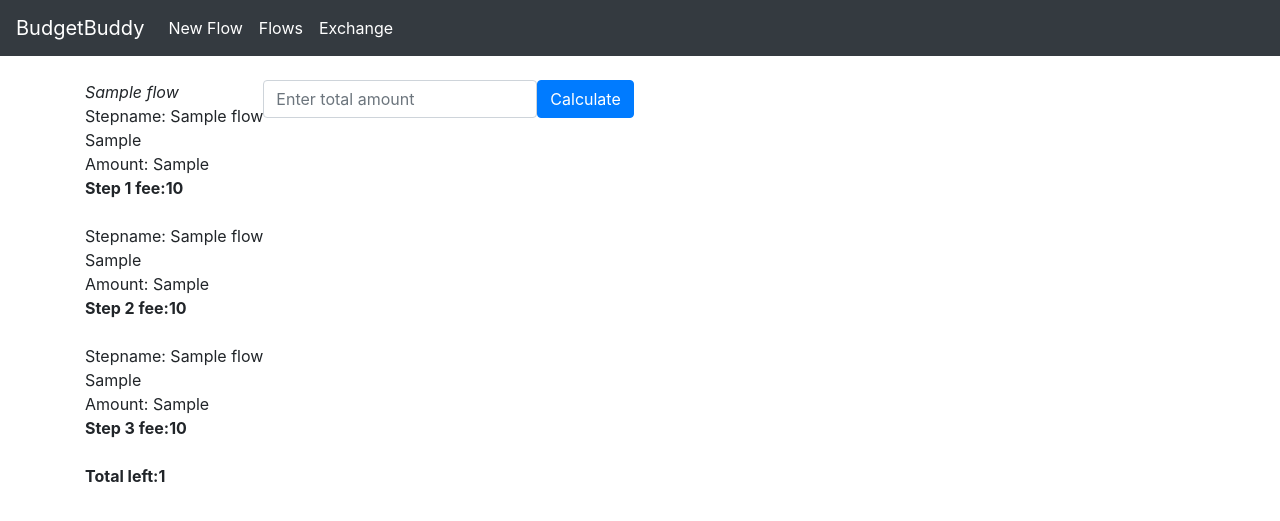
After one commit to angelika-mamchych/BudgetBuddy, a Flask app: template templates/flows_compare.html in a window 1280 px wide. The commit adds this page. Shown: the top 521 px of the page. Run offline with Flask 2, Linux system fonts and the light colour scheme; the template is opened without the code that fills it: most values are stand-ins (such as "Sample title", 1, 10 or a date in 2020); some libraries are stand-ins or nearby versions.

Commit message:
Add checkboxes, can compare flows and calculate all of them (#16)
* Add checkboxes, can compare flows and calculate all of them

* Delete no relevant code

```diff
--- a/app.py
+++ b/app.py
@@ -112,5 +112,62 @@ def show_flows():
     return render_template("show_flows.html", flows=flows)
 
 
+@app.route("/flows_compare", methods=['GET'])
+def flows_compare():
+    ids = request.args.getlist('ids')
+    cur = mysql.connection.cursor()
+    cur.execute('SELECT * FROM results where id IN ({})'.format(", ".join(ids)))
+    flows = cur.fetchall()
+    return render_template("flows_compare.html", flows=flows)
+
+
+@app.route("/flows_compare", methods=['POST'])
+def flow_compare_result():
+    ids = request.args.getlist('ids')
+    cur = mysql.connection.cursor()
+    cur.execute('SELECT * FROM results where id IN ({})'.format(", ".join(ids)))
+    flows = cur.fetchall()
+    total_amount = float(request.form['totalamount'].strip())
+    total_lefts = []
+    step_one_fees = []
+    step_two_fees = []
+    step_three_fees = []
+    for flow in flows:
+        fee = 0
+        if flow['steptype1'].lower() == 'percent':
+            step1_fee = total_amount * flow['amount1'] / 100
+            fee += step1_fee
+        else:
+            step1_fee = flow['amount1']
+            fee += flow['amount1']
+
+        if flow['steptype2'] == 'percent':
+            step2_fee = (total_amount - fee) * flow['amount2'] / 100
+            fee += step2_fee
+        else:
+            step2_fee = flow['amount2']
+            fee += flow['amount2']
+
+        if flow['steptype3'] == 'percent':
+            step3_fee = (total_amount - fee) * flow['amount3'] / 100
+            fee += step3_fee
+        else:
+            step3_fee = flow['amount3']
+            fee += flow['amount3']
+        total_left = total_amount - fee
+        total_lefts.append(round(total_left, 2))
+        step_one_fees.append(round(step1_fee, 2))
+        step_two_fees.append(round(step2_fee, 2))
+        step_three_fees.append(round(step3_fee, 2))
+    return render_template(
+        "flows_compare.html",
+        flows=flows,
+        step_one_fees=step_one_fees,
+        step_two_fees=step_two_fees,
+        step_three_fees=step_three_fees,
+        total_lefts=total_lefts
+    )
+
+
 if __name__ == "__main__":
     app.run()
--- /dev/null
+++ b/templates/flows_compare.html
@@ -0,0 +1,51 @@
+{% extends "layout.html" %}
+
+{% block body %}
+{% for flow in flows %}
+    <div style="float: left">
+        <br>
+        <i>{{ flow.flowname }}</i>
+        <div>Stepname: {{ flow.stepname1 }}</div>
+        <div>{{ flow.steptype1 }}</div>
+        <div>Amount: {{ flow.amount1 }}</div>
+        {% if step_one_fees %}
+        <div><b>Step 1 fee:{{ step_one_fees[loop.index0] }}</b></div>
+        {% endif %}
+        <br>
+        <div>Stepname: {{ flow.stepname2 }}</div>
+        <div>{{ flow.steptype2 }}</div>
+        <div>Amount: {{ flow.amount2 }}</div>
+        {% if step_two_fees %}
+        <div><b>Step 2 fee:{{ step_two_fees[loop.index0] }}</b></div>
+        {% endif %}
+        <br>
+        <div>Stepname: {{ flow.stepname3 }}</div>
+        <div>{{ flow.steptype3 }}</div>
+        <div>Amount: {{ flow.amount3 }}</div>
+        {% if step_three_fees %}
+        <div><b>Step 3 fee:{{ step_three_fees[loop.index0] }}</b></div><br>
+        {% endif %}
+        {% if total_lefts %}
+        <div><b>Total left:{{ total_lefts[loop.index0] }}</b></div><br>
+        {% endif %}
+    </div>
+{% endfor %}
+<br>
+<form class="form-inline" method="post">
+
+    <div class="form-row">
+        <div class="col-sm-5">
+            <input
+                type="text"
+                class="form-control"
+                id="totalamount"
+                placeholder="Enter total amount"
+                value=""
+                name="totalamount"
+                required
+            >
+        </div>
+    </div>
+    <button type="submit" class="btn btn-primary mb-10">Calculate</button>
+</form>
+{% endblock %}
```
Also changed, not shown: templates/show_flows.html (+10 -1 lines).
